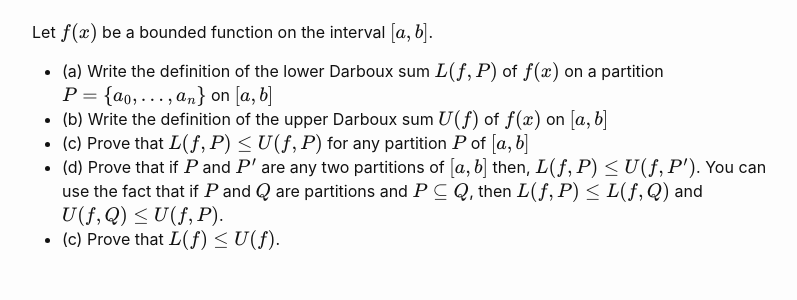
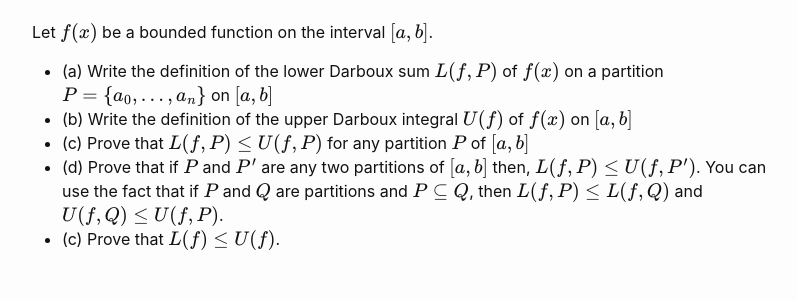
Before and after one commit to wcasper/math350fall2023, a Jekyll site: the page built from _exams/practice-final.md, in a window 1280 px wide and 900 px high, scrolled down 1881 px. Shown: the part 360-660 px from the top of the window, without its empty margins (238-1035 px from the left). Built offline with Jekyll 4.4.1, drawn with Linux system fonts in a browser that asks for light colours.

Commit message:
fixed typo

```diff
--- a/_exams/practice-final.md
+++ b/_exams/practice-final.md
@@ -73,7 +73,7 @@ has exactly one real root, and that this root must lie in the interval $$(0,1)$$
 Let $$f(x)$$ be a bounded function on the interval $$[a,b]$$.
 
 * (a) Write the definition of the lower Darboux sum $$L(f,P)$$ of $$f(x)$$ on a partition $$P = \{a_0,\dots, a_n\}$$ on $$[a,b]$$
-* (b) Write the definition of the upper Darboux sum $$U(f)$$ of $$f(x)$$ on $$[a,b]$$
+* (b) Write the definition of the upper Darboux integral $$U(f)$$ of $$f(x)$$ on $$[a,b]$$
 * (c) Prove that $$L(f,P)\leq U(f,P)$$ for any partition $$P$$ of $$[a,b]$$
 * (d) Prove that if $$P$$ and $$P'$$ are any two partitions of $$[a,b]$$ then, $$L(f,P)\leq U(f,P')$$.  You can use the fact that if $$P$$ and $$Q$$ are partitions and $$P\subseteq Q$$, then $$L(f,P)\leq L(f,Q)$$ and $$U(f,Q)\leq U(f,P)$$.
 * (c) Prove that $$L(f)\leq U(f)$$.
```
